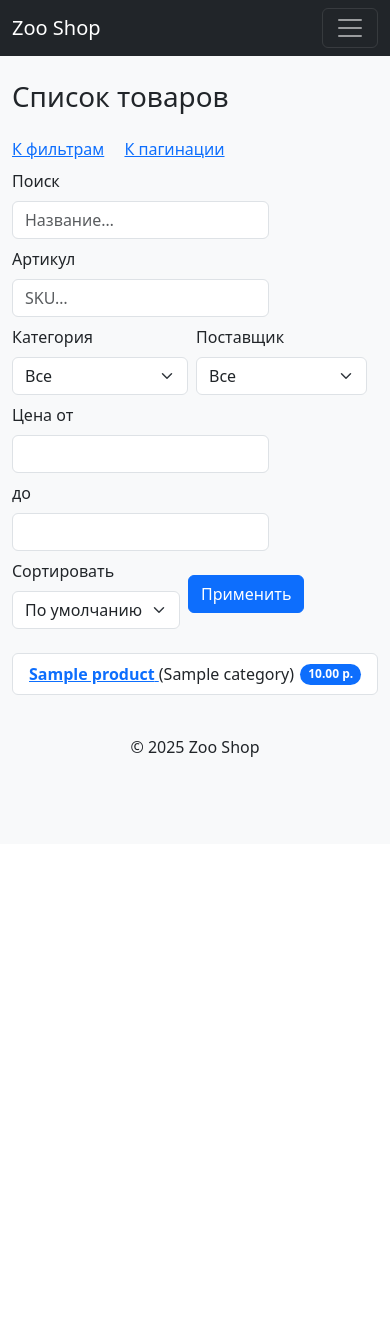
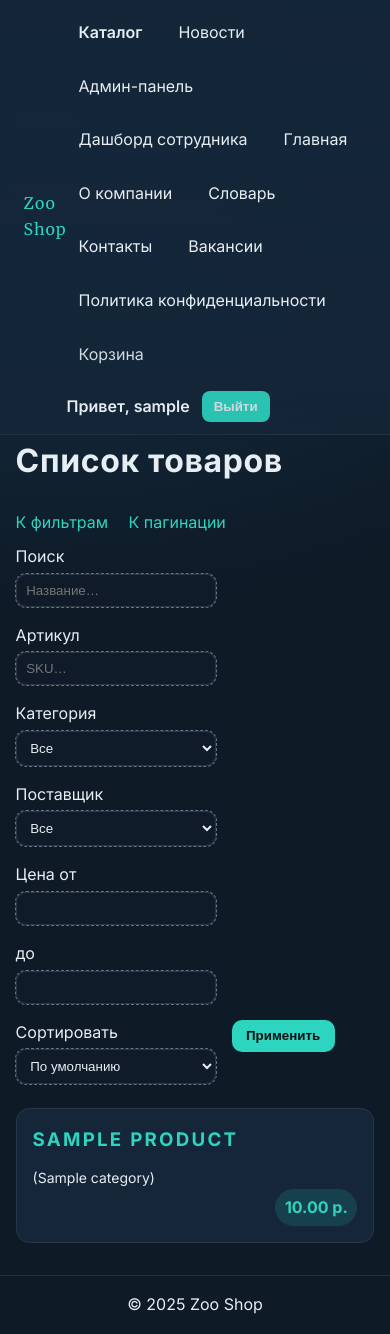
Before and after one commit to 3Matvey/353505_Andrianov_1, a Django app: page /products/ in a window 390 px wide. Before the commit the page ends 757 px from the top, so only its background shows below. Run offline with Django 5.2, Linux system fonts and the light colour scheme; a user stored in the database is signed in; tables that the repository leaves empty hold one stand-in row (values such as "Sample post").

Commit message:
feat: implemented styles.css

```diff
--- /dev/null
+++ b/STRWEB/LR2/store/static/css/styles.css
@@ -0,0 +1,280 @@
+/* Base reset and variables */
+@import url('https://fonts.googleapis.com/css2?family=Inter:wght@400;600;700&family=Merriweather:wght@400;700&display=swap');
+:root {
+  --color-bg: #0e1a26;
+  --color-surface: #142638;
+  --color-accent: #2dd4bf;
+  --color-accent-2: #a78bfa;
+  --color-text: #e6edf3;
+  --color-muted: #94a3b8;
+}
+
+* {
+  box-sizing: border-box;
+}
+
+html, body {
+  margin: 0;
+  padding: 0;
+  background: radial-gradient(1200px 800px at 10% 10%, #16324a 0%, var(--color-bg) 60%);
+  color: var(--color-text);
+  font-family: "Inter", system-ui, -apple-system, Segoe UI, Roboto, Ubuntu, Cantarell, Noto Sans, Helvetica Neue, Arial, "Apple Color Emoji", "Segoe UI Emoji";
+  line-height: 1.6;
+}
+
+/* Typography utilities */
+.container {
+  width: min(1100px, 92%);
+  margin: 0 auto;
+}
+
+h1, h2, h3, h4, h5, h6 {
+  margin: 0 0 0.75rem 0;
+  letter-spacing: 0.02em;
+  text-transform: none;
+}
+
+p {
+  margin: 0 0 1rem 0;
+  text-indent: 1.25rem; /* красная строка */
+}
+
+/* Links with states */
+a {
+  color: var(--color-accent);
+  text-decoration: none;
+}
+
+a:hover { text-decoration: underline; }
+
+a:visited { color: #19b3a0; }
+
+a:active { color: #0ea5a4; }
+
+a:focus { outline: 2px dashed var(--color-accent-2); outline-offset: 2px; }
+
+/* Attribute selectors: starts-with/ends-with/exact */
+a[href^="http"] { padding-right: 0.25rem; }
+a[href^="http"]::after { content: "\2197"; font-size: 0.9em; margin-left: 0.2em; opacity: 0.7; }
+a[href$=".pdf"] { color: #f59e0b; }
+input[type="email"][required] { border-color: #60a5fa; }
+
+/* Navigation */
+.site-nav {
+  position: sticky; /* фиксируется при прокрутке */
+  top: 0;
+  z-index: 1000;
+  background: linear-gradient(180deg, rgba(20,38,56,0.95), rgba(20,38,56,0.85));
+  backdrop-filter: blur(6px);
+  border-bottom: 1px solid rgba(255,255,255,0.06);
+}
+
+.site-nav .container {
+  display: flex;
+  align-items: center;
+  justify-content: space-between;
+  padding: 0.75rem 0.5rem;
+}
+.navbar-brand { font-family: "Merriweather", Georgia, serif; letter-spacing: 0.06em; font-variant-ligatures: common-ligatures; }
+
+#main-nav.nav-links {
+  display: flex;
+  align-items: center;
+  gap: 1rem;
+}
+
+.nav-left, .nav-right { display: flex; align-items: center; gap: 0.75rem; list-style: none; padding: 0; margin: 0; }
+
+.nav-left a, .nav-right a, .linklike {
+  display: inline-block;
+  padding: 0.5rem 0.75rem;
+  border-radius: 8px;
+  color: var(--color-text);
+}
+
+.nav-left a:hover, .nav-right a:hover, .linklike:hover {
+  background: rgba(255,255,255,0.06);
+}
+
+/* Footer */
+.site-footer {
+  text-align: center;
+  padding: 1rem 0;
+  margin-top: 2rem;
+  border-top: 1px solid rgba(255,255,255,0.08);
+}
+
+/* Forms: accessibility states */
+input:required, select:required, textarea:required { outline: 1px dashed #f59e0b; }
+input:optional, select:optional, textarea:optional { outline: 1px dashed #64748b; }
+input:disabled, select:disabled, textarea:disabled { background: #1f2a37; color: #94a3b8; }
+input:out-of-range, select:out-of-range, textarea:out-of-range { border-color: #ef4444; }
+input[type="checkbox"]:checked + label, input[type="radio"]:checked + label { color: var(--color-accent); }
+
+/* Lists: unicode bullets for a styled list */
+ul.unicode-bullets { list-style: none; padding-left: 1.1rem; }
+ul.unicode-bullets li { position: relative; }
+ul.unicode-bullets li::before { content: "\273F"; /* unicode flower */ position: absolute; left: -1.1rem; color: var(--color-accent-2); }
+
+/* Quotes: language-specific quotation marks */
+q:lang(ru) { quotes: "«" "»" "„" "“"; }
+q:lang(en) { quotes: "\201C" "\201D" "\2018" "\2019"; }
+
+/* Pseudo-elements: first letter and selection */
+.article p::first-letter { font-size: 2.25rem; font-weight: 700; float: left; margin: 0 0.3rem 0 0; color: var(--color-accent-2); }
+::selection { background: rgba(167,139,250,0.35); color: #fff; }
+
+/* Text controls */
+.small-caps { font-variant: small-caps; }
+.kern-tight { letter-spacing: -0.02em; }
+.kern-wide { letter-spacing: 0.08em; }
+.text-wrap { overflow-wrap: anywhere; hyphens: auto; }
+.word-space { word-spacing: 0.3em; }
+
+/* Buttons: cursor change */
+button, .button { cursor: pointer; background: var(--color-accent); color: #0a0f14; border: 0; padding: 0.6rem 1rem; border-radius: 10px; font-weight: 600; }
+button:hover, .button:hover { filter: brightness(1.05); }
+button:active, .button:active { transform: translateY(1px); }
+
+/* Media queries */
+@media (max-width: 900px) {
+  #main-nav.nav-links { flex-direction: column; align-items: stretch; }
+  .nav-left, .nav-right { flex-wrap: wrap; }
+}
+
+@media (max-height: 600px) {
+  .site-nav .container { padding: 0.4rem 0.5rem; }
+}
+
+/* Tables */
+table { width: 100%; border-collapse: collapse; }
+th { text-align: left; }
+th, td { padding: 0.6rem 0.75rem; vertical-align: middle; }
+tr + tr { border-top: 1px solid rgba(255,255,255,0.06); }
+td:empty { background: rgba(167,139,250,0.08); }
+caption { caption-side: top; text-align: left; padding: 0.5rem 0; font-weight: 600; }
+tbody tr:nth-child(odd) { background: rgba(255,255,255,0.02); }
+tbody tr:first-child td { border-top-left-radius: 8px; border-top-right-radius: 8px; }
+tbody tr:last-child td { border-bottom-left-radius: 8px; border-bottom-right-radius: 8px; }
+
+/* Grid for catalog (LR4 tie-in placeholder) */
+.catalog-grid { display: grid; grid-template-columns: repeat(auto-fill, minmax(220px, 1fr)); gap: 1rem; }
+.catalog-card { background: var(--color-surface); border: 1px solid rgba(255,255,255,0.06); border-radius: 14px; padding: 1rem; }
+
+/* Partners round blocks on home */
+.partners { display: grid; grid-template-columns: repeat(auto-fit, minmax(120px, 1fr)); gap: 1rem; }
+.partner-item { width: 120px; height: 120px; border-radius: 999px; display: grid; place-items: center; margin: 0 auto; background: radial-gradient(circle at 30% 30%, #223b54, #142638); color: var(--color-text); box-shadow: 0 8px 30px rgba(0,0,0,0.25), inset 0 0 0 2px rgba(255,255,255,0.06); border: 3px solid rgba(45,212,191,0.6); }
+.partner-item span { font-weight: 700; letter-spacing: 0.04em; }
+
+/* Last article teaser positioned */
+.last-article { position: relative; background: linear-gradient(180deg, rgba(20,38,56,0.7), rgba(20,38,56,0.3)); border: 1px solid rgba(255,255,255,0.08); border-radius: 16px; padding: 1rem; overflow: hidden; }
+.last-article .badge { position: absolute; top: 12px; right: 12px; background: var(--color-accent); color: #0a0f14; padding: 0.3rem 0.6rem; border-radius: 999px; font-size: 0.8rem; font-weight: 700; }
+
+/* Floats for vacancies */
+.vacancy-card { background: var(--color-surface); border-radius: 12px; padding: 1rem; margin: 0.75rem 0; }
+.v-left { float: left; width: 48%; }
+.v-right { float: right; width: 48%; }
+.clearfix::after { content: ""; display: table; clear: both; }
+
+/* Contacts Flexbox */
+.contacts-grid { display: flex; flex-wrap: wrap; gap: 1rem; }
+.contact-card { flex: 1 1 260px; background: var(--color-surface); border-radius: 14px; padding: 1rem; display: grid; grid-template-columns: 80px 1fr; gap: 0.75rem; align-items: center; }
+.contact-card img { width: 80px; height: 80px; border-radius: 12px; object-fit: cover; }
+
+/* News list with overflow ellipsis */
+.news-list { display: grid; grid-template-columns: repeat(auto-fill, minmax(260px, 1fr)); gap: 1rem; }
+.news-card { background: var(--color-surface); border-radius: 14px; padding: 1rem; display: grid; gap: 0.5rem; }
+.news-card .teaser { max-height: 3.6em; overflow: hidden; display: -webkit-box; -webkit-line-clamp: 2; -webkit-box-orient: vertical; }
+
+/* List positional styles */
+ul li:first-child { font-weight: 600; }
+ul li:last-child { opacity: 0.9; }
+ul li:nth-child(2n) { color: var(--color-muted); }
+
+/* Multi-column article */
+.article.columns { column-count: 2; column-gap: 2rem; }
+@media (max-width: 900px) { .article.columns { column-count: 1; } }
+
+/* Preloader placeholder (no JS yet) */
+.preloader { display: grid; place-items: center; padding: 2rem; }
+.preloader .spinner { width: 48px; height: 48px; border: 4px solid rgba(255,255,255,0.15); border-top-color: var(--color-accent); border-radius: 50%; animation: spin 1.2s linear infinite; }
+@keyframes spin { to { transform: rotate(360deg); } }
+
+/* Home animation: fishes and seaweed */
+@keyframes swim {
+  0% { transform: translate(-10vw, 0) scale(1); }
+  50% { transform: translate(50vw, -4vh) scale(1.03); }
+  100% { transform: translate(110vw, 2vh) scale(1); }
+}
+@keyframes sway { from { transform: rotate(-4deg); } to { transform: rotate(4deg); } }
+
+.sea-scene { position: relative; height: 220px; overflow: hidden; }
+.fish { position: absolute; left: -10vw; top: 50%; width: 80px; height: 40px; background: radial-gradient(circle at 30% 40%, #7dd3fc, #0284c7); border-radius: 60% 40% 60% 40%; box-shadow: 0 6px 18px rgba(0,0,0,0.25); animation: swim 12s linear infinite; }
+.fish:nth-child(2) { top: 30%; width: 60px; height: 30px; animation-duration: 10s; animation-delay: 1.5s; }
+.fish:nth-child(3) { top: 70%; width: 90px; height: 44px; animation-duration: 14s; animation-delay: 0.5s; }
+.seaweed { position: absolute; bottom: -20px; left: 20px; width: 8px; height: 120px; background: linear-gradient(#065f46, #10b981); border-radius: 8px; transform-origin: bottom; animation: sway 2s ease-in-out infinite alternate; }
+.seaweed:nth-child(4) { left: 60px; animation-duration: 2.6s; }
+.seaweed:nth-child(5) { left: 100px; animation-duration: 1.8s; }
+
+/* Headings transform example */
+.heading-transform { text-transform: uppercase; letter-spacing: 0.12em; }
+
+/* ---------- Bootstrap-like utilities used in templates ---------- */
+.img-fluid { max-width: 100%; height: auto; }
+.rounded { border-radius: 12px; }
+.shadow { box-shadow: 0 8px 28px rgba(0,0,0,0.25); }
+.mb-2 { margin-bottom: 0.5rem; } .mb-3 { margin-bottom: 1rem; } .mb-4 { margin-bottom: 1.5rem; }
+.mt-2 { margin-top: 0.5rem; } .mt-4 { margin-top: 1.5rem; }
+.me-1 { margin-right: 0.25rem; } .me-3 { margin-right: 1rem; }
+.text-center { text-align: center; } .text-muted { color: var(--color-muted); }
+.small { font-size: 0.875rem; }
+
+/* Card */
+.card { background: var(--color-surface); border: 1px solid rgba(255,255,255,0.08); border-radius: 14px; overflow: hidden; }
+.card-body { padding: 1rem; }
+.card-footer { padding: 0.75rem 1rem; border-top: 1px solid rgba(255,255,255,0.08); }
+
+/* Make news/home images smaller and tidy */
+.card-img-top { width: 100%; height: 160px; object-fit: cover; display: block; }
+
+/* Buttons */
+.btn { cursor: pointer; border: 0; padding: 0.55rem 0.9rem; border-radius: 10px; font-weight: 600; display: inline-block; text-align: center; }
+.btn-sm { padding: 0.35rem 0.6rem; font-size: 0.875rem; }
+.btn-primary { background: var(--color-accent); color: #0a0f14; }
+.btn-info { background: #38bdf8; color: #0a0f14; }
+.btn-outline-secondary { background: transparent; color: var(--color-text); border: 1px solid rgba(255,255,255,0.35); }
+.btn-outline-danger { background: transparent; color: #fca5a5; border: 1px solid #ef4444; }
+.btn:hover { filter: brightness(1.06); }
+
+/* List group */
+.list-group { list-style: none; margin: 0; padding: 0; }
+.list-group-item { background: var(--color-surface); border: 1px solid rgba(255,255,255,0.08); padding: 0.75rem 1rem; }
+.list-group-item + .list-group-item { margin-top: 0.5rem; }
+
+/* Badges */
+.badge { display: inline-block; padding: 0.35em 0.6em; border-radius: 999px; font-weight: 700; }
+.bg-primary { background: rgba(45,212,191,0.15); color: var(--color-accent); }
+.rounded-pill { border-radius: 999px; }
+
+/* Pagination horizontal layout */
+.pagination { list-style: none; display: flex; align-items: center; gap: 0.5rem; padding: 0; margin: 0; }
+.page-item { }
+.page-item.disabled .page-link { opacity: 0.5; pointer-events: none; }
+.page-item.active .page-link { background: var(--color-accent); color: #0a0f14; }
+.page-link { display: inline-block; padding: 0.45rem 0.75rem; border-radius: 10px; background: rgba(255,255,255,0.06); color: var(--color-text); text-decoration: none; }
+.page-link:hover { background: rgba(255,255,255,0.1); }
+
+/* Forms lightweight styling */
+.form-label { display: block; margin-bottom: 0.25rem; }
+.form-control, .form-select { background: #0f1b28; color: var(--color-text); border: 1px solid rgba(255,255,255,0.12); border-radius: 10px; padding: 0.5rem 0.6rem; min-width: 200px; }
+.row { display: flex; flex-wrap: wrap; gap: 1rem; }
+.col-auto { display: inline-flex; flex-direction: column; }
+
+/* Catalog Grid applied to product list */
+.products-grid { display: grid; grid-template-columns: repeat(auto-fill, minmax(260px, 1fr)); gap: 1rem; }
+.product-item { background: var(--color-surface); border: 1px solid rgba(255,255,255,0.08); border-radius: 14px; padding: 1rem; display: grid; align-content: space-between; }
+.product-item .price { justify-self: end; }
+
+/* Context before/after example for .note */
+.note::before { content: "ℹ️ "; }
+.note::after { content: " — Zoo Shop"; opacity: 0.7; }
--- a/STRWEB/LR2/store/templates/store/product_list.html
+++ b/STRWEB/LR2/store/templates/store/product_list.html
@@ -73,25 +73,25 @@
     </div>
   </form>
 
-  <ul class="list-group">
+  <div class="products-grid">
     {% for p in page_obj.object_list %}
-      <li class="list-group-item d-flex justify-content-between align-items-center" itemscope itemtype="https://schema.org/Product">
-        <div>
+      <article class="product-item" itemscope itemtype="https://schema.org/Product">
+        <header>
           <a href="{% url 'product_detail' p.sku %}" itemprop="url">
-            <strong itemprop="name">{{ p.name }}</strong>
+            <h3 class="heading-transform" itemprop="name">{{ p.name }}</h3>
           </a>
-          (<span itemprop="category">{{ p.category.name }}</span>)
+          <div class="small">(<span itemprop="category">{{ p.category.name }}</span>)</div>
           <meta itemprop="sku" content="{{ p.sku }}">
-        </div>
-        <div class="d-flex align-items-center" itemprop="offers" itemscope itemtype="https://schema.org/Offer">
+        </header>
+        <div class="price" itemprop="offers" itemscope itemtype="https://schema.org/Offer">
           <span class="badge bg-primary rounded-pill"><span itemprop="price">{{ p.price }}</span> <span itemprop="priceCurrency" content="BYN">р.</span></span>
           <link itemprop="availability" href="https://schema.org/InStock" />
         </div>
-      </li>
+      </article>
     {% empty %}
-      <li class="list-group-item">Товары не найдены.</li>
+      <div class="product-item">Товары не найдены.</div>
     {% endfor %}
-  </ul>
+  </div>
 
     {% if page_obj.has_other_pages %}
     <nav id="paging" class="mt-4">
--- a/STRWEB/LR2/templates/base.html
+++ b/STRWEB/LR2/templates/base.html
@@ -9,14 +9,12 @@
   <link rel="icon" href="https://cdn-icons-png.flaticon.com/512/616/616408.png" type="image/png">
   <link rel="shortcut icon" href="https://cdn-icons-png.flaticon.com/512/616/616408.png" type="image/png">
 
-  <link
-    href="https://cdn.jsdelivr.net/npm/bootstrap@5.3.0/dist/css/bootstrap.min.css"
-    rel="stylesheet"
-  >
+  <!-- Project CSS -->
+  <link rel="stylesheet" href="{% static 'css/styles.css' %}">
 </head>
-<body class="bg-light">
+<body>
 
-  <nav class="navbar navbar-expand-lg navbar-dark bg-dark mb-4" itemscope itemtype="https://schema.org/SiteNavigationElement">
+  <nav class="site-nav" itemscope itemtype="https://schema.org/SiteNavigationElement">
     <div class="container">
 
       <!-- Бренд -->
@@ -25,86 +23,74 @@
       </span>
 
       <!-- Бургер для мобильных -->
-      <button
-        class="navbar-toggler"
-        type="button"
-        data-bs-toggle="collapse"
-        data-bs-target="#main-nav"
-        aria-controls="main-nav"
-        aria-expanded="false"
-        aria-label="Toggle navigation"
-      >
-        <span class="navbar-toggler-icon"></span>
-      </button>
-
-      <div class="collapse navbar-collapse" id="main-nav">
-        <ul class="navbar-nav me-auto">
+      <div id="main-nav" class="nav-links">
+        <ul class="nav-left">
 
           <!-- Каталог доступен всем -->
-          <li class="nav-item">
-            <a class="nav-link" href="{% url 'product_list' %}" itemprop="url"><span itemprop="name">Каталог</span></a>
+          <li>
+            <a href="{% url 'product_list' %}" itemprop="url"><span itemprop="name">Каталог</span></a>
           </li>
 
           <!-- Новости доступны всем -->
-          <li class="nav-item">
-            <a class="nav-link" href="{% url 'news' %}" itemprop="url"><span itemprop="name">Новости</span></a>
+          <li>
+            <a href="{% url 'news' %}" itemprop="url"><span itemprop="name">Новости</span></a>
           </li>
 
           {% if user.is_superuser %}
             <!-- Админ-панель только для суперпользователя -->
-            <li class="nav-item">
-              <a class="nav-link" href="{% url 'admin:index' %}" itemprop="url"><span itemprop="name">Админ-панель</span></a>
+            <li>
+              <a href="{% url 'admin:index' %}" itemprop="url"><span itemprop="name">Админ-панель</span></a>
             </li>
           {% endif %}
 
           {% if user.is_authenticated and not user.is_superuser %}
             <!-- Личный кабинет для аутентифицированных (клиенты и сотрудники) -->
-            <li class="nav-item">
-              <a class="nav-link" href="{% url 'profile' %}" itemprop="url"><span itemprop="name">Личный кабинет</span></a>
+            <li>
+              <a href="{% url 'profile' %}" itemprop="url"><span itemprop="name">Личный кабинет</span></a>
             </li>
           {% endif %}
 
           {% if user.is_authenticated and user.employee_profile %}
             <!-- Дашборд сотрудника -->
-            <li class="nav-item">
-              <a class="nav-link" href="{% url 'employee_dashboard' %}" itemprop="url"><span itemprop="name">Дашборд сотрудника</span></a>
+            <li>
+              <a href="{% url 'employee_dashboard' %}" itemprop="url"><span itemprop="name">Дашборд сотрудника</span></a>
             </li>
           {% endif %}
 
-           <li class="nav-item"><a class="nav-link" href="{% url 'home' %}" itemprop="url"><span itemprop="name">Главная</span></a></li>
-          <li class="nav-item"><a class="nav-link" href="{% url 'about' %}" itemprop="url"><span itemprop="name">О компании</span></a></li>
-          <li class="nav-item"><a class="nav-link" href="{% url 'glossary' %}" itemprop="url"><span itemprop="name">Словарь</span></a></li>
-          <li class="nav-item"><a class="nav-link" href="{% url 'contacts' %}" itemprop="url"><span itemprop="name">Контакты</span></a></li>
-          <li class="nav-item"><a class="nav-link" href="{% url 'vacancies' %}" itemprop="url"><span itemprop="name">Вакансии</span></a></li>
-          <li class="nav-item"><a class="nav-link" href="{% url 'privacy' %}" itemprop="url"><span itemprop="name">Политика конфиденциальности</span></a></li>
-          <li class="nav-item">
-            <a class="nav-link" href="{% url 'cart' %}">Корзина</a>
+           <li><a href="{% url 'home' %}" itemprop="url"><span itemprop="name">Главная</span></a></li>
+          <li><a href="{% url 'about' %}" itemprop="url"><span itemprop="name">О компании</span></a></li>
+          <li><a href="{% url 'glossary' %}" itemprop="url"><span itemprop="name">Словарь</span></a></li>
+          <li><a href="{% url 'contacts' %}" itemprop="url"><span itemprop="name">Контакты</span></a></li>
+          <li><a href="{% url 'vacancies' %}" itemprop="url"><span itemprop="name">Вакансии</span></a></li>
+          <li><a href="{% url 'privacy' %}" itemprop="url"><span itemprop="name">Политика конфиденциальности</span></a></li>
+          <li>
+            <a href="{% url 'cart' %}">Корзина</a>
           </li>
 
 
         </ul>
 
-        <ul class="navbar-nav">
+        <ul class="nav-right">
           {% if user.is_authenticated %}
-            <li class="nav-item">
-              <span class="navbar-text me-3">
+            <li>
+              <span class="nav-hello">
                 Привет, {{ user.get_username }}
               </span>
             </li>
-            <li class="nav-item">
+            <li>
               <form method="post" action="{% url 'logout' %}">
                 {% csrf_token %}
-                <button type="submit" class="btn btn-link nav-link p-0">
+                <button type="submit" class="linklike">
                   Выйти
                 </button>
               </form>
             </li>
           {% else %}
-            <li class="nav-item">
-              <a class="nav-link" href="{% url 'login' %}">Войти</a>
+            <li>
+              <a href="{% url 'login' %}">Войти</a>
             </li>
-            <li class="nav-item">
-              <a class="nav-link" href="{% url 'signup' %}">Регистрация</a>
+            <li>
+              <a href="{% url 'signup' %}">Регистрация</a>
             </li>
           {% endif %}
         </ul>
@@ -116,12 +102,9 @@
     {% block content %}{% endblock %}
   </main>
 
-  <footer class="text-center py-3 mt-4">
+  <footer class="site-footer">
     &copy; {% now "Y" %} Zoo Shop
   </footer>
 
-  <script
-    src="https://cdn.jsdelivr.net/npm/bootstrap@5.3.0/dist/js/bootstrap.bundle.min.js"
-  ></script>
 </body>
 </html>
```
